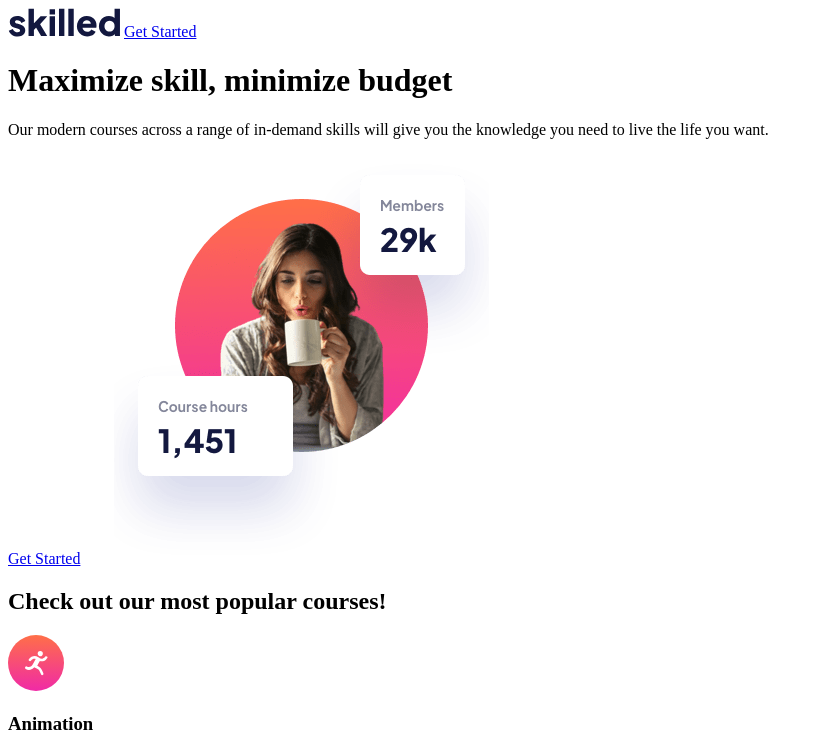
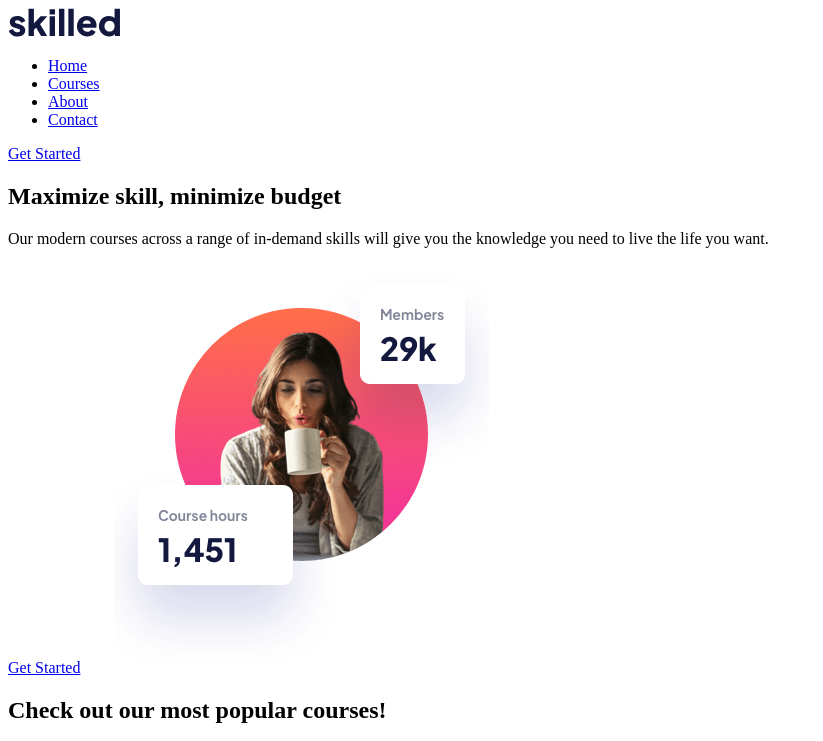
Before and after one commit to DarrickFauvel/fem-skills-elearning-landing-page, a plain HTML site: page index.html in a window 1280 px wide. Shown: the top 741 px of the page, without its empty margins (0-823 px from the left). Drawn offline with Linux system fonts and the light colour scheme.

Commit message:
create header, main, and footer

```diff
--- a/index.html
+++ b/index.html
@@ -13,14 +13,25 @@
     <title>Frontend Mentor | Skilled e-learning landing page</title>
   </head>
   <body>
+    <header>
       <img src="./assets/logo-dark.svg" alt="Dark Logo" />
+      <nav>
+        <ul>
+          <li><a href="#">Home</a></li>
+          <li><a href="#">Courses</a></li>
+          <li><a href="#">About</a></li>
+          <li><a href="#">Contact</a></li>
+        </ul>
+      </nav>
       <a href="#">Get Started</a>
-
+    </header>
+    <main>
+      <section id="main">
         <h1>Maximize skill, minimize budget</h1>
 
         <p>
-      Our modern courses across a range of in-demand skills will give you the
-      knowledge you need to live the life you want.
+          Our modern courses across a range of in-demand skills will give you
+          the knowledge you need to live the life you want.
         </p>
 
         <a href="#">Get Started</a>
@@ -34,8 +45,8 @@
         <article>
           <h3>Animation</h3>
           <p>
-        Learn the latest animation techniques to create stunning motion design
-        and captivate your audience.
+            Learn the latest animation techniques to create stunning motion
+            design and captivate your audience.
           </p>
         </article>
 
@@ -62,18 +73,20 @@
         <article>
           <h3>Design</h3>
           <p>
-        Create beautiful, usable interfaces to help shape the future of how the
-        web looks.
+            Create beautiful, usable interfaces to help shape the future of how
+            the web looks.
           </p>
           <a href="#">Get Started</a>
         </article>
-    <img src="./assets/icon-photography.svg" alt="An icon for photography." />
+        <img
+          src="./assets/icon-photography.svg"
+          alt="An icon for photography." />
         <article>
           <h3>Photography</h3>
 
           <p>
-        Explore critical fundamentals like lighting, composition, and focus to
-        capture exceptional photos.
+            Explore critical fundamentals like lighting, composition, and focus
+            to capture exceptional photos.
           </p>
           <a href="#">Get Started</a>
         </article>
@@ -98,7 +111,15 @@
           </p>
           <a href="#">Get Started</a>
         </article>
+      </section>
+    </main>
+
+    <footer>
+      <div>
         <img src="./assets/logo-light.svg" alt="Light Logo" />
         <a href="#">Get Started</a>
+      </div>
+      <p>&copy; 2023 Skilled E-Learning. All rights reserved.</p>
+    </footer>
   </body>
 </html>
```
Lines whose indentation alone changed are shown as unchanged.
